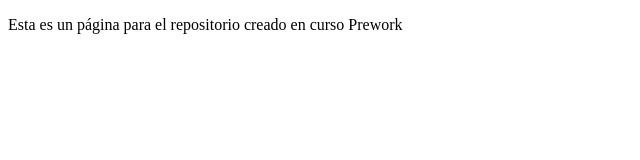
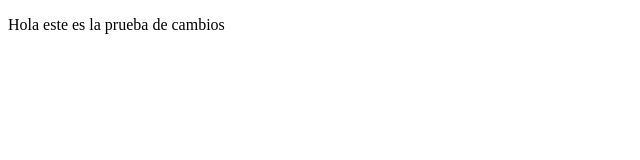
Before and after one commit to samvqz1-dev/proyectoDemoCursoPrework, a plain HTML site: page index.html in a window 1280 px wide. Shown: the whole page, without its empty margins (0-640 px from the left). Drawn offline with Linux system fonts and the light colour scheme.

Commit message:
cambios agregados

```diff
--- a/index.html
+++ b/index.html
@@ -7,6 +7,6 @@
     <title>samvqz1-Page</title>
 </head>
 <body>
-    <p>Esta es un página para el repositorio creado en curso Prework</p>
+    <p>Hola este es la prueba de cambios</p>
 </body>
 </html>
```
